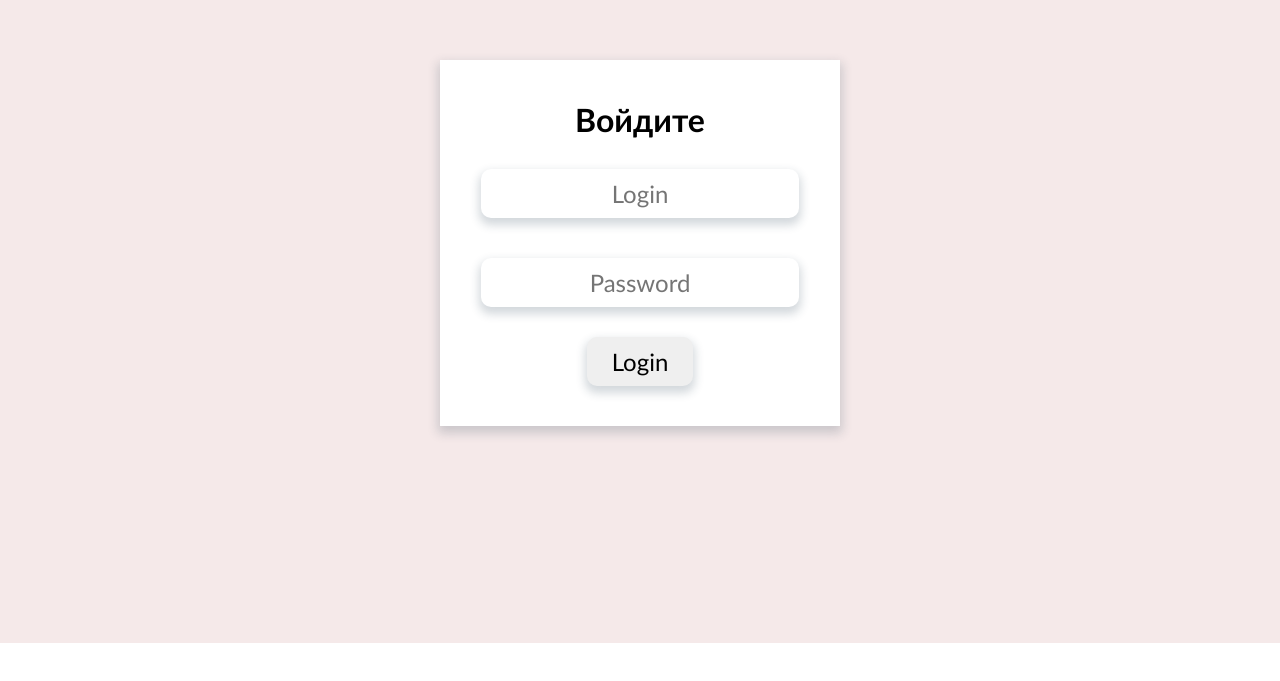
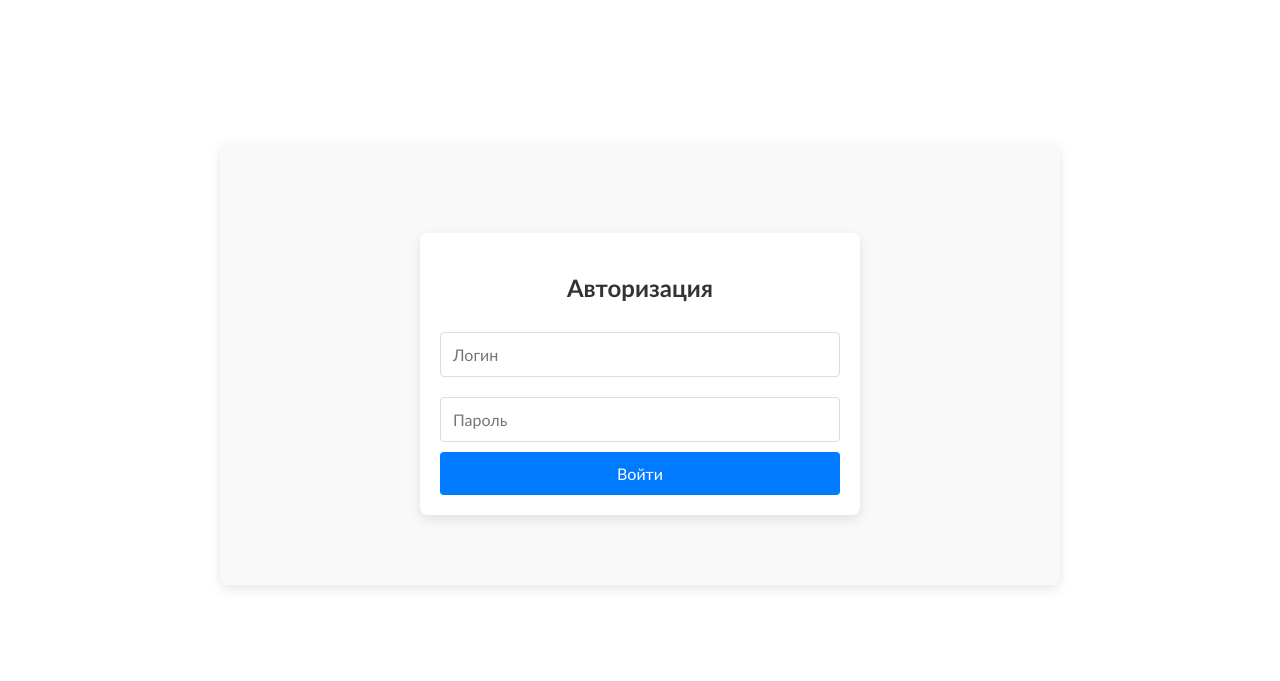
Before and after one commit to guitaristdave/cinema, a Vue app: page / in a window 1280 px wide. Shown: the part 157-838 px from the top of the page. Before the commit the page ends 800 px from the top, so only its background shows below. Built offline with nearby package versions, Linux system fonts and the light colour scheme.

Commit message:
fix styles

```diff
--- a/package.json
+++ b/package.json
@@ -10,6 +10,8 @@
     "deploy": "gh-pages -d dist"
   },
   "dependencies": {
+    "@fortawesome/fontawesome-free": "^6.7.2",
+    "@fortawesome/fontawesome-svg-core": "^6.7.2",
     "vue": "^3.5.13"
   },
   "devDependencies": {
--- a/src/components/KinoBox.vue
+++ b/src/components/KinoBox.vue
@@ -22,7 +22,7 @@ onMounted(async () => {
 
 <style scoped>
 .kinobox_player {
-    width: 90vw;
-    height: 90vh;
+    width: 100%;
+    height: 100%;
 }
 </style>
--- a/src/components/Login.vue
+++ b/src/components/Login.vue
@@ -1,10 +1,10 @@
 <template>
-    <div class="login-container" >
+    <div class="login-container">
         <h2>{{ props.title }}</h2>
-        <input type="text" placeholder="Login" v-model="login" @keyup.enter="submit">
-        <input type="password" placeholder="Password" v-model="password" @keyup.enter="submit">
+        <input type="text" placeholder="Логин" v-model="login" @keyup.enter="submit" class="input-field">
+        <input type="password" placeholder="Пароль" v-model="password" @keyup.enter="submit" class="input-field">
         <p class="error" v-if="error">{{ error }}</p>
-        <button @click="submit">Login</button>
+        <button @click="submit" class="submit-btn">Войти</button>
     </div>
 </template>
 
@@ -36,8 +36,6 @@ const submit = () => {
     }
 };
 
-
-
 onMounted(() => {
     if (localStorage.getItem('logged') === 'true') {
         emit('login-success');
@@ -45,20 +43,71 @@ onMounted(() => {
 });
 </script>
 
-
 <style scoped>
-
-.login-container{
-    display: flex;
-    flex-direction: column;
-    align-items: center;
-    justify-content: center;
-    gap: 20px;
-    padding: 40px;
+.login-container {
+    width: 100%;
     max-width: 400px;
-    background-color: white;
-    box-shadow: 0px 5px 10px 2px rgba(34, 60, 80, 0.2);
+    margin: 50px auto;
+    padding: 20px;
+    background-color: #fff;
+    border-radius: 8px;
+    box-shadow: 0 4px 12px rgba(0, 0, 0, 0.1);
+    text-align: center;
 }
 
+h2 {
+    font-size: 24px;
+    margin-bottom: 20px;
+    font-weight: 600;
+    color: #333;
+}
 
+.input-field {
+    width: 100%;
+    padding: 12px;
+    margin: 10px 0;
+    border: 1px solid #ddd;
+    border-radius: 4px;
+    font-size: 16px;
+    box-sizing: border-box;
+    transition: border-color 0.3s ease;
+}
+
+.input-field:focus {
+    border-color: #007bff;
+    outline: none;
+}
+
+.error {
+    color: red;
+    font-size: 14px;
+    margin-top: 10px;
+}
+
+.submit-btn {
+    width: 100%;
+    padding: 12px;
+    background-color: #007bff;
+    color: white;
+    border: none;
+    border-radius: 4px;
+    font-size: 16px;
+    cursor: pointer;
+    transition: background-color 0.3s ease;
+}
+
+.submit-btn:hover {
+    background-color: #0056b3;
+}
+
+.submit-btn:focus {
+    outline: none;
+}
+
+@media (max-width: 500px) {
+    .login-container {
+        margin: 20px;
+        padding: 15px;
+    }
+}
 </style>
--- a/src/components/Search.vue
+++ b/src/components/Search.vue
@@ -1,9 +1,9 @@
 <template>
     <div class="search-container">
         <h2>{{ props.title }}</h2>
-        <input type="text" placeholder="Enter movie name" v-model="movieName" @keyup.enter="search">
+        <input type="text" placeholder="Название фильма" v-model="movieName" @keyup.enter="search" class="input-field">
         <p v-if="error" class="error">{{ error }}</p>
-        <button @click="search">Search</button>
+        <button @click="search" class="search-btn">Search</button>
     </div>
 </template>
 
@@ -32,21 +32,71 @@ const search = async () => {
 };
 </script>
 
-
 <style scoped>
 .search-container {
-    display: flex;
-    flex-direction: column;
-    align-items: center;
-    justify-content: center;
-    gap: 20px;
-    padding: 40px;
+    width: 100%;
     max-width: 400px;
-    background-color: white;
-    box-shadow: 0px 5px 10px 2px rgba(34, 60, 80, 0.2);
+    margin: 50px auto;
+    padding: 20px;
+    background-color: #fff;
+    border-radius: 8px;
+    box-shadow: 0 4px 12px rgba(0, 0, 0, 0.1);
+    text-align: center;
 }
 
 h2 {
-    font-size: 2rem;
+    font-size: 24px;
+    margin-bottom: 20px;
+    font-weight: 600;
+    color: #333;
+}
+
+.input-field {
+    width: 100%;
+    padding: 12px;
+    margin: 10px 0;
+    border: 1px solid #ddd;
+    border-radius: 4px;
+    font-size: 16px;
+    box-sizing: border-box;
+    transition: border-color 0.3s ease;
+}
+
+.input-field:focus {
+    border-color: #007bff;
+    outline: none;
+}
+
+.error {
+    color: red;
+    font-size: 14px;
+    margin-top: 10px;
+}
+
+.search-btn {
+    width: 100%;
+    padding: 12px;
+    background-color: #007bff;
+    color: white;
+    border: none;
+    border-radius: 4px;
+    font-size: 16px;
+    cursor: pointer;
+    transition: background-color 0.3s ease;
+}
+
+.search-btn:hover {
+    background-color: #0056b3;
+}
+
+.search-btn:focus {
+    outline: none;
+}
+
+@media (max-width: 500px) {
+    .search-container {
+        margin: 20px;
+        padding: 15px;
+    }
 }
 </style>
--- a/src/components/Variants.vue
+++ b/src/components/Variants.vue
@@ -1,9 +1,11 @@
 <template>
     <div class="variants-container">
         <h2>{{ props.title }}</h2>
-        <ol>
-            <li v-for="movie in props.movies" :key="movie.id">
-                <button @click="$emit('kinopoiskId', movie.id)">{{ movie.name }} ({{ movie.year }})</button>
+        <ol class="movie-list">
+            <li v-for="movie in props.movies" :key="movie.id" class="movie-item">
+                <button @click="$emit('kinopoiskId', movie.id)" class="movie-btn">
+                    {{ movie.name }} ({{ movie.year }})
+                </button>
                 <p class="description" :title="movie.description">{{ movie.description }}</p>
             </li>
         </ol>
@@ -11,8 +13,6 @@
 </template>
 
 <script setup>
-
-
 const props = defineProps({
     title: String,
     movies: Array
@@ -25,63 +25,77 @@ const emit = defineEmits([
 
 <style scoped>
 .variants-container {
-    display: flex;
-    flex-direction: column;
-    align-items: center;
-    justify-content: center;
-    gap: 20px;
-    max-width: 800px;
+    width: 100%;
+    max-width: 600px;
+    margin: 40px auto;
+    padding: 20px;
+    background-color: #fff;
+    border-radius: 8px;
+    box-shadow: 0 4px 12px rgba(0, 0, 0, 0.1);
+    text-align: center;
+}
+
+h2 {
+    font-size: 24px;
+    margin-bottom: 20px;
+    font-weight: 600;
+    color: #333;
+}
+
+.movie-list {
+    list-style-type: none;
+    padding: 0;
+}
+
+.movie-item {
+    padding: 12px 0;
+    border-bottom: 1px solid #ddd;
+}
+
+.movie-btn {
+    width: 100%;
+    padding: 10px;
+    background-color: #007bff;
+    color: white;
+    border: none;
+    border-radius: 4px;
+    text-align: left;
+    font-size: 16px;
+    cursor: pointer;
+    transition: background-color 0.3s ease;
+    display: block;
+    text-overflow: ellipsis;
+    white-space: nowrap;
+    overflow: hidden;
+}
+
+.movie-btn:hover {
+    background-color: #0056b3;
+}
+
+.movie-btn:focus {
+    outline: none;
 }
 
 .description {
-    display: -webkit-box;
-    -webkit-line-clamp: 2; /* Ограничение в 2 строки */
-    -webkit-box-orient: vertical;
+    font-size: 14px;
+    color: #555;
+    margin-top: 5px;
+    line-height: 1.4;
+    text-overflow: ellipsis;
     overflow: hidden;
-    text-overflow: ellipsis;
-    white-space: normal; /* Позволяет перенос строк */
-    max-width: 100%; /* Чтобы работало с разными размерами */
+    white-space: nowrap;
 }
 
-ol {
-    list-style: none;
-    display: flex;
-    flex-direction: column;
-    gap: 20px;
+.description:hover {
+    cursor: pointer;
+    text-decoration: underline;
 }
 
-li {
-    display: flex;
-    flex-direction: column;
-    gap: 10px;
-}
-
-@media (max-width: 600px) {
+@media (max-width: 500px) {
     .variants-container {
-        padding: 10px;
-        margin-top: 10px;
-        max-width: 100%;
-    }
-
-    h2 {
-        font-size: 18px;
-    }
-
-    ol {
-        gap: 15px;
-    }
-
-    li {
-        gap: 5px;
-    }
-
-    button {
-        padding: 8px;
-        font-size: 12px;
-    }
-
-    .description {
-        font-size: 12px;
+        margin: 20px;
+        padding: 15px;
     }
 }
 </style>
--- a/src/components/Wrapper.vue
+++ b/src/components/Wrapper.vue
@@ -1,15 +1,19 @@
 <template>
     <div class="wrapper">
         <div class="buttons">
-            <button v-if="showKinoBox" @click="backToSearch">Поиск</button>
-            <button v-if="!showLogin" @click="logout">Выход</button>
+
+            <button v-if="!showLogin" @click="logout" class="action-btn">
+                <i class="fa-solid fa-right-from-bracket"></i>
+            </button>
+            <button v-if="showKinoBox || showVariants" @click="backToSearch" class="action-btn">
+                <i class="fa-solid fa-magnifying-glass"></i>
+            </button>
         </div>
-        <Login title="Войдите" v-if="showLogin" @login-success="loginHandler" />
-        <Search title="Search" v-if="showSearch" @search="searchHandler" />
-        <Variants title="Выбери нужный вариант" v-if="showVariants" :movies="movies" @kinopoiskId="kinopoiskHandler" />
+        <Login title="Авторизация" v-if="showLogin" @login-success="loginHandler" />
+        <Search title="Выберите фильм" v-if="showSearch" @search="searchHandler" />
+        <Variants title="Выберите нужный вариант" v-if="showVariants" :movies="movies" @kinopoiskId="kinopoiskHandler" />
         <KinoBox v-if="showKinoBox" :movieId="movieId" />
     </div>
-
 </template>
 
 <script setup>
@@ -61,31 +65,57 @@ const backToSearch = () => {
 
 <style scoped>
 .wrapper {
+    max-width: 800px;
+    margin: 300px auto;
+    padding: 20px;
     display: flex;
     flex-direction: column;
     align-items: center;
-    justify-content: center;
-    width: 100vw;
-    height: 100vh;
-    background-color: #f5e9e9;
+    background-color: #f9f9f9;
+    border-radius: 8px;
+    box-shadow: 0 4px 12px rgba(0, 0, 0, 0.1);
 }
 
 .buttons {
+    width: 100%;
     display: flex;
-    gap: 20px;
-    position: absolute;
-    top: 0;
-    padding: 5px;
+    justify-content: space-between;
+    margin-bottom: 20px;
+}
+
+.action-btn {
+    padding: 10px 20px;
+    background-color: #007bff;
+    color: white;
+    border: none;
+    border-radius: 4px;
+    font-size: 16px;
+    cursor: pointer;
+    transition: background-color 0.3s ease;
+}
+
+.action-btn:hover {
+    background-color: #0056b3;
+}
+
+.action-btn:focus {
+    outline: none;
 }
 
 @media (max-width: 600px) {
-
-
-    button {
-        padding: 8px;
-        font-size: 12px;
+    .wrapper {
+        margin: 20px;
+        padding: 15px;
     }
 
+    .buttons {
+        flex-direction: column;
+        align-items: center;
+    }
 
+    .action-btn {
+        margin-bottom: 10px;
+        width: 100%;
+    }
 }
 </style>
--- a/src/main.js
+++ b/src/main.js
@@ -1,5 +1,7 @@
 import { createApp } from 'vue'
 import './style.css'
 import App from './App.vue'
+import '@fortawesome/fontawesome-free/css/all.css';
+
 
 createApp(App).mount('#app')
--- a/src/style.css
+++ b/src/style.css
@@ -1,62 +1,3 @@
 * {
-  margin: 0;
-  padding: 0;
-  box-sizing: border-box;
   font-family: 'Trebuchet MS', 'Lucida Sans Unicode', 'Lucida Grande', 'Lucida Sans', Arial, sans-serif;
 }
-
-body {
-  display: flex;
-  justify-content: center;
-  align-items: center;
-  height: 100vh;
-}
-
-input{
-  margin: 10px;
-  padding: 10px;
-  font-size: 1.5rem;
-  border-radius: 10px;
-  border: none;
-  box-shadow: 0px 5px 10px 2px rgba(34, 60, 80, 0.2);
-  text-align: center;
-  transition: all 0.4s;
-
-}
-
-input:focus {
-  box-shadow: 0px 5px 10px 2px rgba(34, 60, 80, 0.4);
-  outline: none;
-}
-
-input:focus::placeholder {
-  color: transparent;
-}
-
-button {
-  padding: 10px 25px;
-  font-size: 1.5rem;
-  border-radius: 10px;
-  border: none;
-  box-shadow: 0px 5px 10px 2px rgba(34, 60, 80, 0.2);
-  transition: all 0.4s;
-  cursor: pointer;
-}
-
-button:hover {
-  box-shadow: 0px 5px 10px 2px rgba(34, 60, 80, 0.4);
-  background-color: #f5e9e9;
-}
-
-button:active {
-  box-shadow: 0px 5px 10px 2px rgba(34, 60, 80, 0.6);
-  background-color: #dfc5c5;
-}
-
-.error {
-  color: red;
-}
-
-h2 {
-  font-size: 2rem;
-}
```
Also changed, not shown: 1 other file (tests, documents, lock files or other folders).
